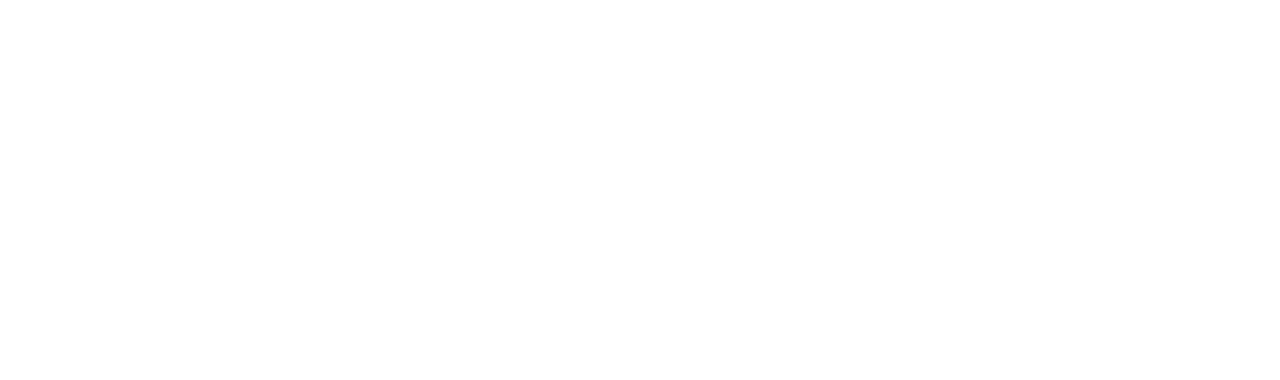
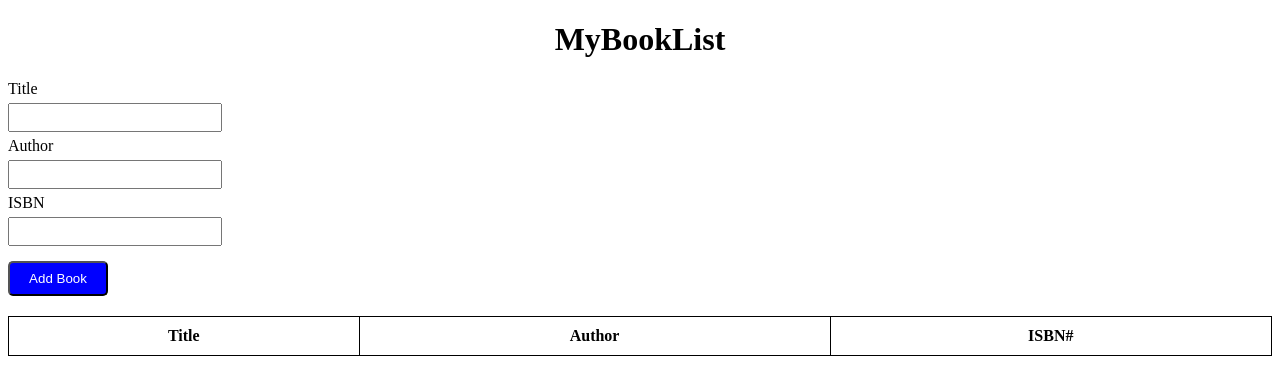
Before and after one commit to acciojob/book-list-AnasSabbag, a website: page main.html in a window 1280 px wide. Drawn offline with Linux system fonts and the light colour scheme.

Commit message:
created a submission

```diff
--- a/main.html
+++ b/main.html
@@ -8,6 +8,39 @@
 
 <body>
 	<!-- the entire body must be written by student -->
+	 <h1>MyBookList</h1>
+
+    <div class="form-group">
+        <div id="title-div">
+            <label for="title">Title</label><br>
+            <input type="text" id="title">
+        </div>
+        <div id="author-div">
+            <label for="author">Author</label><br>
+            <input type="text" id="author">
+        </div>
+        <div id="isbn-div">
+            <label for="isbn">ISBN</label><br>
+            <input type="text" id="isbn">
+        </div>
+
+        <button type="submit" id="submit" onclick="addBook()">Add Book</button>
+    </div>
+
+    <table class="table table-striped">
+        <thead>
+            <tr>
+                <th>Title</th>
+                <th>Author</th>
+                <th>ISBN#</th>
+                <!-- <th>Action</th> -->
+            </tr>
+        </thead>
+        <tbody id="book-list">
+        </tbody>
+    </table>
+
+
     <script type="text/javascript" src="./script.js">
 </script>
 
--- a/script.js
+++ b/script.js
@@ -1 +1,35 @@
-//your JS code here. If required.
+function addBook() {
+    const title = document.getElementById("title").value.trim();
+    const author = document.getElementById("author").value.trim();
+    const isbn = document.getElementById("isbn").value.trim();
+
+    // Validation: Ensure all fields are filled
+    if (title === "" || author === "" || isbn === "") {
+        alert("Please fill in all fields.");
+        return;
+    }
+
+    let booksList = document.getElementById("book-list");
+    const bookRow = document.createElement("tr");
+
+    bookRow.innerHTML = `
+        <td>${title}</td>
+        <td>${author}</td>
+        <td>${isbn}</td>
+        <td>
+            <button class="delete" onclick="deleteBook(this)">x</button>
+        </td>
+    `;
+
+    booksList.appendChild(bookRow);
+
+    // Clear input fields
+    document.getElementById("title").value = "";
+    document.getElementById("author").value = "";
+    document.getElementById("isbn").value = "";
+}
+
+// Function to delete a book row
+function deleteBook(button) {
+    button.parentElement.parentElement.remove();
+}
--- a/styles.css
+++ b/styles.css
@@ -1 +1,52 @@
-/*  your css code here. If applicable */
+.form-group {
+    display: flex;
+    flex-direction: column;
+    align-items: flex-start;
+    margin-bottom: 20px;
+}
+
+input {
+    padding: 5px;
+    margin: 5px 0;
+    width: 200px;
+}
+
+#submit {
+    width: 100px;
+    margin-top: 10px;
+    background: blue;
+    color: white;
+    padding: 8px;
+    border-radius: 5px;
+}
+
+
+h1 {
+    text-align: center;
+}
+
+.table {
+    width: 100%;
+    border-collapse: collapse;
+}
+
+th, td {
+    border: 1px solid black;
+    padding: 10px;
+    text-align: center;
+}
+
+
+
+tbody {
+    background: lightgray;
+}
+
+.delete {
+    background: red;
+    color: white;
+
+    padding: 5px 10px;
+    cursor: pointer;
+    border-radius: 5px;
+}
```
